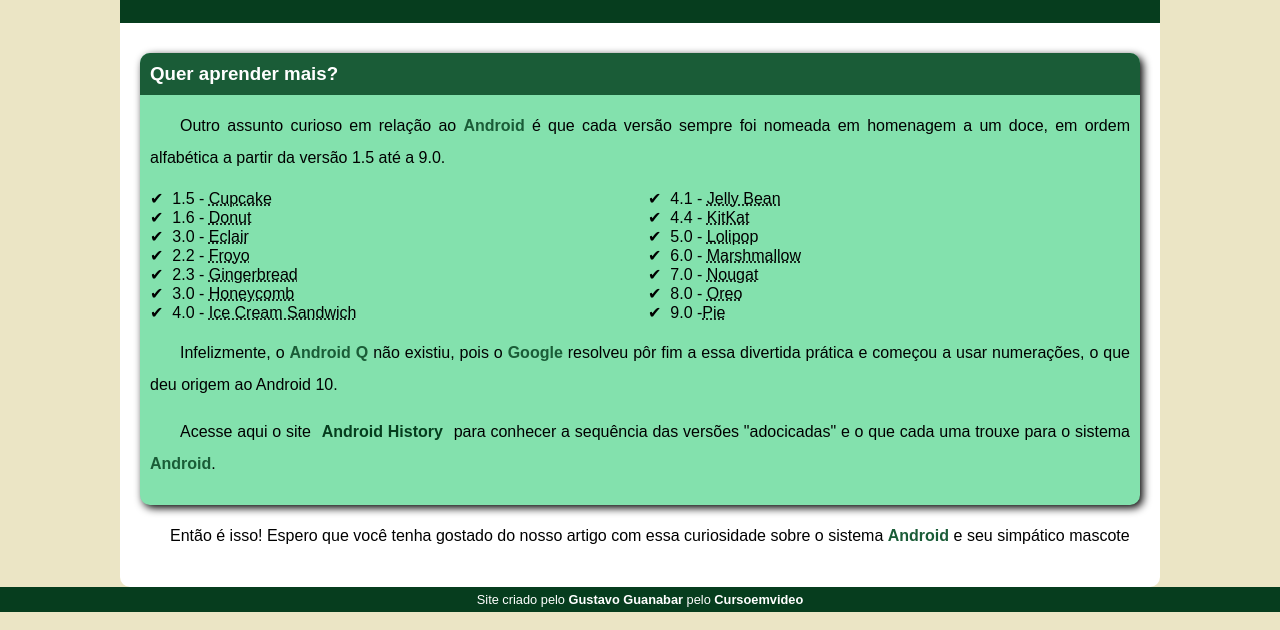
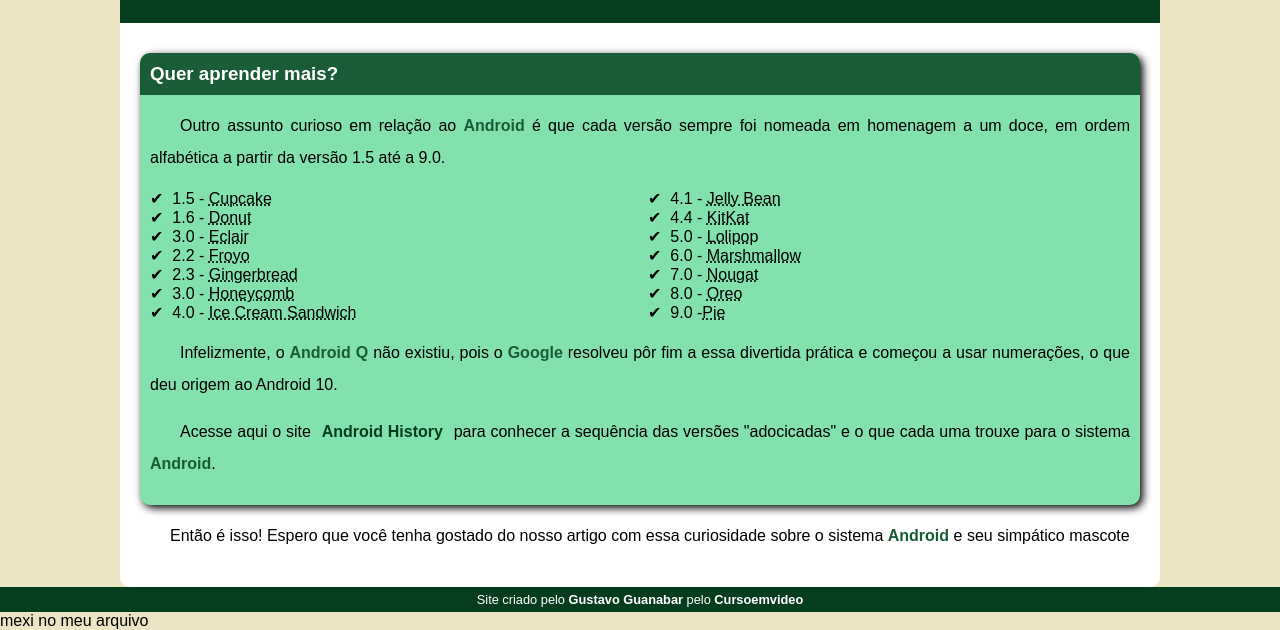
Before and after one commit to Vivere01/html-css, a plain HTML site: page testes/tst003/android.html in a window 1280 px wide. Shown: the part 2224-2854 px from the top of the page. Drawn offline with Linux system fonts and the light colour scheme; a web font is replaced by a local one.

Commit message:
adicionei um parágrafo

```diff
--- a/testes/tst003/android.html
+++ b/testes/tst003/android.html
@@ -90,5 +90,7 @@
     <footer>
         <p>Site criado pelo <a href="https://gustavoguanabara.github.io/" target="_blank">Gustavo Guanabar</a> pelo <a href="https://www.cursoemvideo.com/" target="_blank">Cursoemvideo</a></p>
     </footer>
+    <p>mexi no meu arquivo</p>
+
 </body>
 </html>
```
